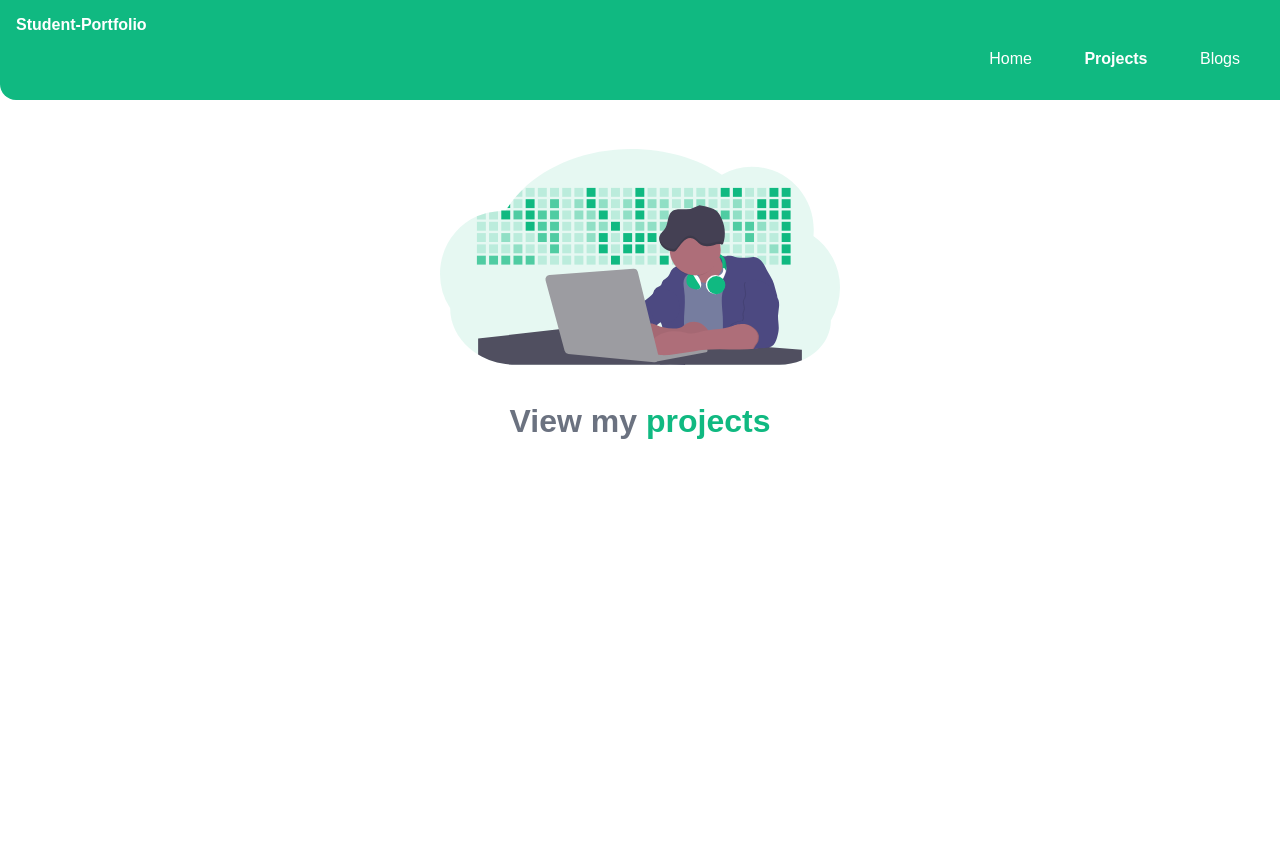
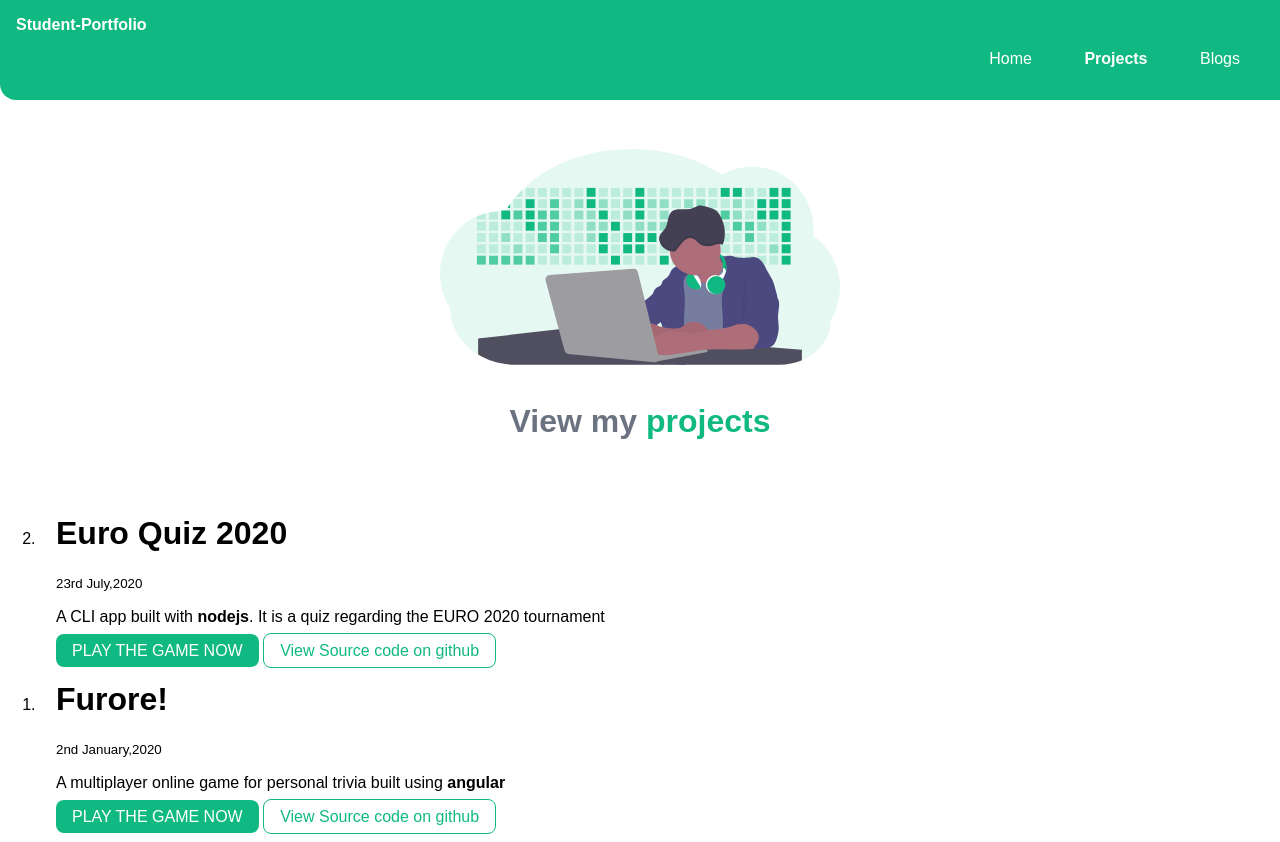
Before and after one commit to SagnikLahiri/student-portfolio, a plain HTML site: page projects.html in a window 1280 px wide. Before the commit the page ends 800 px from the top, so only its background shows below. Drawn offline with Linux system fonts and the light colour scheme; a web font is replaced by a local one.

Commit message:
updated blogs.html

```diff
--- a/projects.html
+++ b/projects.html
@@ -1,5 +1,6 @@
 <!DOCTYPE html>
 <html lang="en">
+
 <head>
     <meta charset="UTF-8">
     <meta http-equiv="X-UA-Compatible" content="IE=edge">
@@ -7,6 +8,7 @@
     <title>Projects | Student</title>
     <link rel="stylesheet" href="/styles.css">
 </head>
+
 <body>
     <nav class="navigation container">
         <div class="nav-brand">Student-Portfolio</div>
@@ -27,5 +29,32 @@
         <img class="hero-img" src="/images/projects.svg" width="400" height="250" />
         <h1 class="hero-heading">View my <span class="heading-imp">projects</span></h1>
     </header>
+
+    <ol reversed>
+        <li>
+            <div class="container">
+                <h1>Euro Quiz 2020</h1>
+                <small>23rd July,2020</small>
+                <p>A CLI app built with <strong>nodejs</strong>. It is a quiz regarding the EURO 2020 tournament</p>
+                <a class="link link-primary"
+                    href="https://replit.com/@Tuxinator/Euro-2020-Quiz?embed=1&output=1#index.js">PLAY THE GAME NOW</a>
+                <a class="link link-secondary" href="https://github.com/SagnikLahiri/EURO2020-Quiz">View Source code on
+                    github</a>
+            </div>
+        </li>
+
+        <li>
+            <div class="container">
+                <h1>Furore!</h1>
+                <small>2nd January,2020</small>
+                <p>A multiplayer online game for personal trivia built using <strong>angular</strong></p>
+                <a class="link link-primary"
+                    href="https://thegamebackend.azurewebsites.net/">PLAY THE GAME NOW</a>
+                <a class="link link-secondary" href="https://github.com/hakashya/Furore">View Source code on
+                    github</a>
+            </div>
+        </li>
+    </ol>
 </body>
+
 </html>
```
Also changed, not shown: blogs.html (+5 -0 lines).
